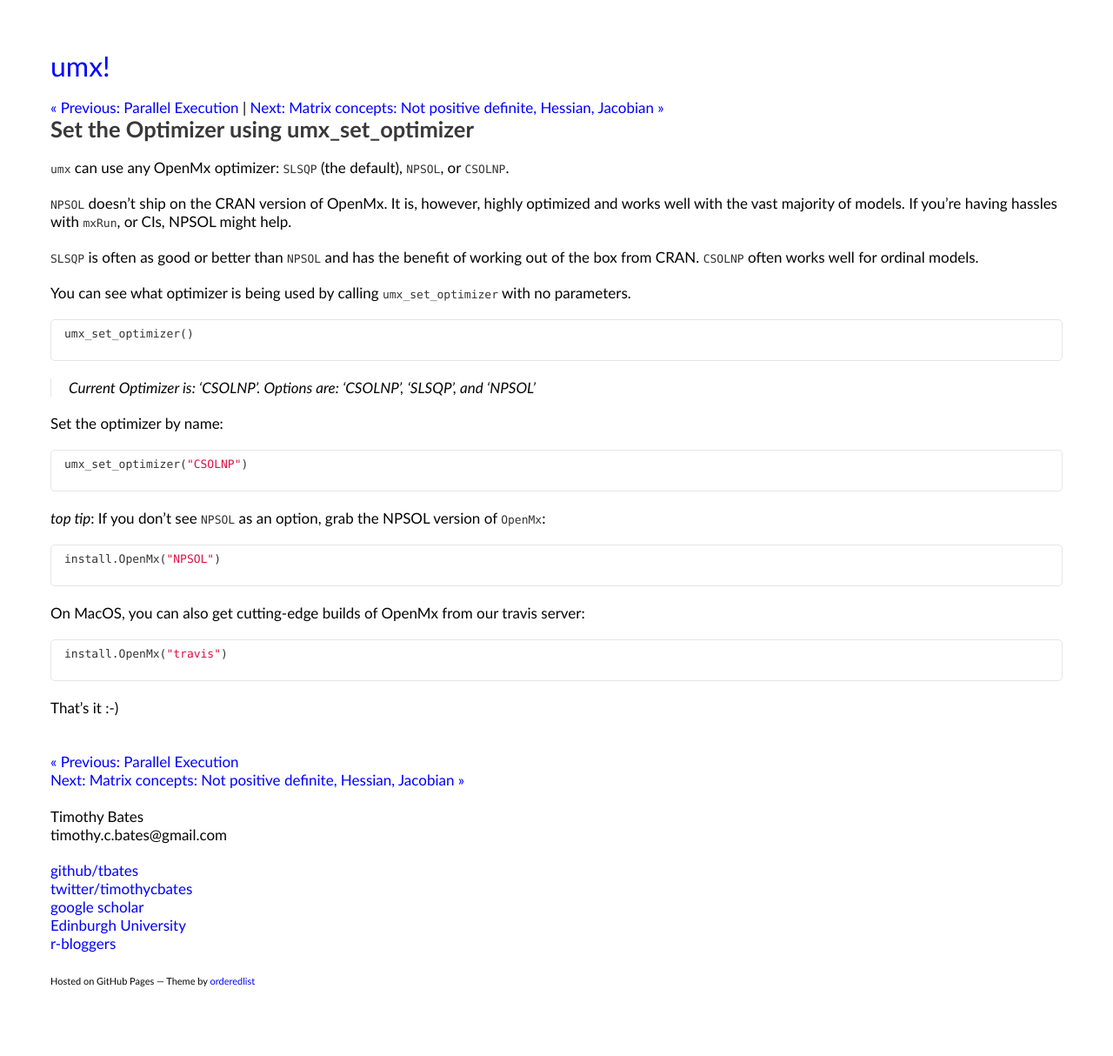
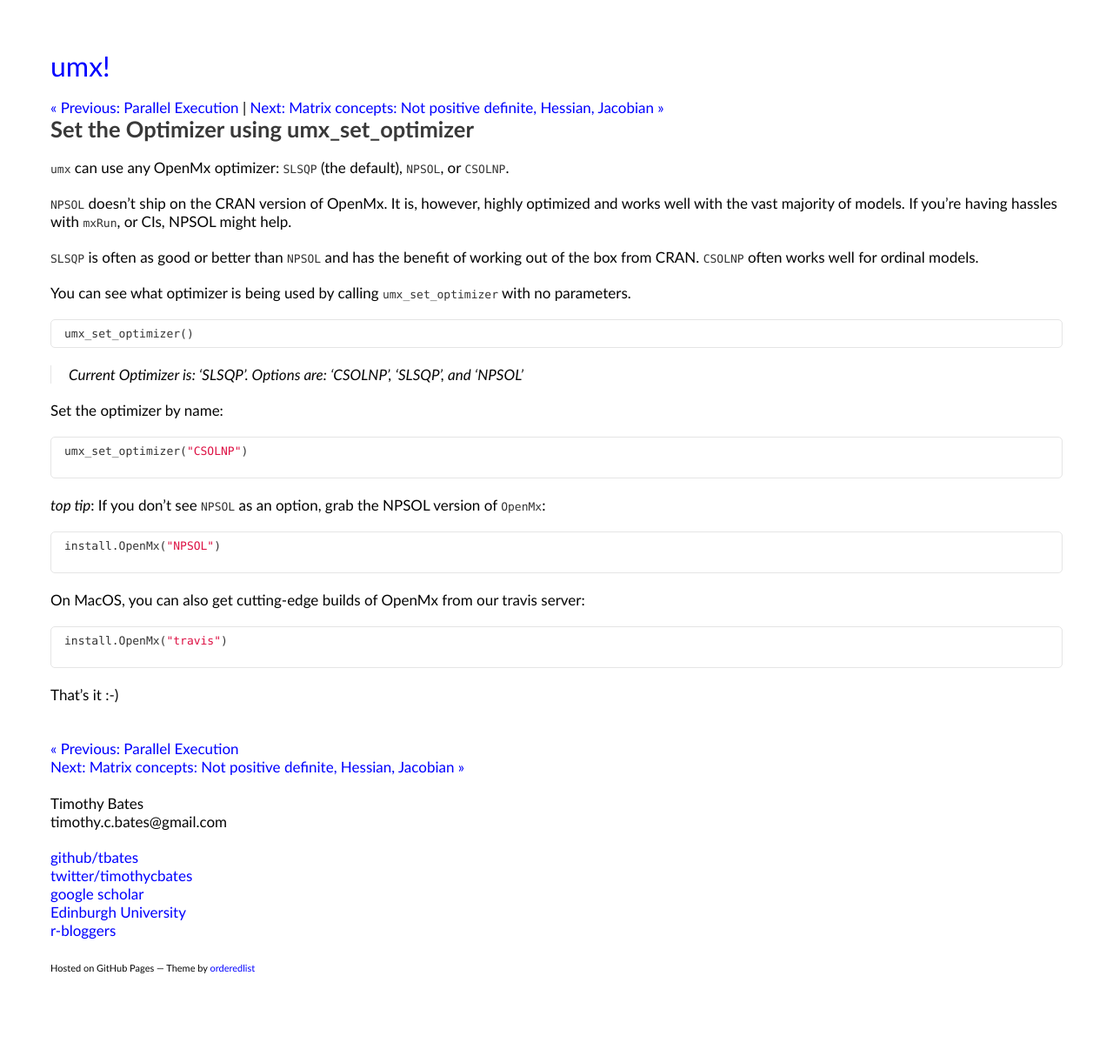
Before and after one commit to tbates/tbates.github.io, a Jekyll site: the page built from _posts/1943-02-12-technical-Optional-optimizers.markdown, in a window 1280 px wide. Shown: the whole page at 87% size. Built offline with Jekyll 4.4.1, drawn with Linux system fonts in a browser that asks for light colours.

Commit message:
Update 1943-02-12-technical-Optional-optimizers.markdown

````diff
--- a/_posts/1943-02-12-technical-Optional-optimizers.markdown
+++ b/_posts/1943-02-12-technical-Optional-optimizers.markdown
@@ -16,9 +16,8 @@
 
 ```r
 umx_set_optimizer()
-
 ```
-> Current Optimizer is: 'CSOLNP'. Options are: 'CSOLNP', 'SLSQP', and 'NPSOL'
+> Current Optimizer is: 'SLSQP'. Options are: 'CSOLNP', 'SLSQP', and 'NPSOL'
 
 Set the optimizer by name:
 
````
